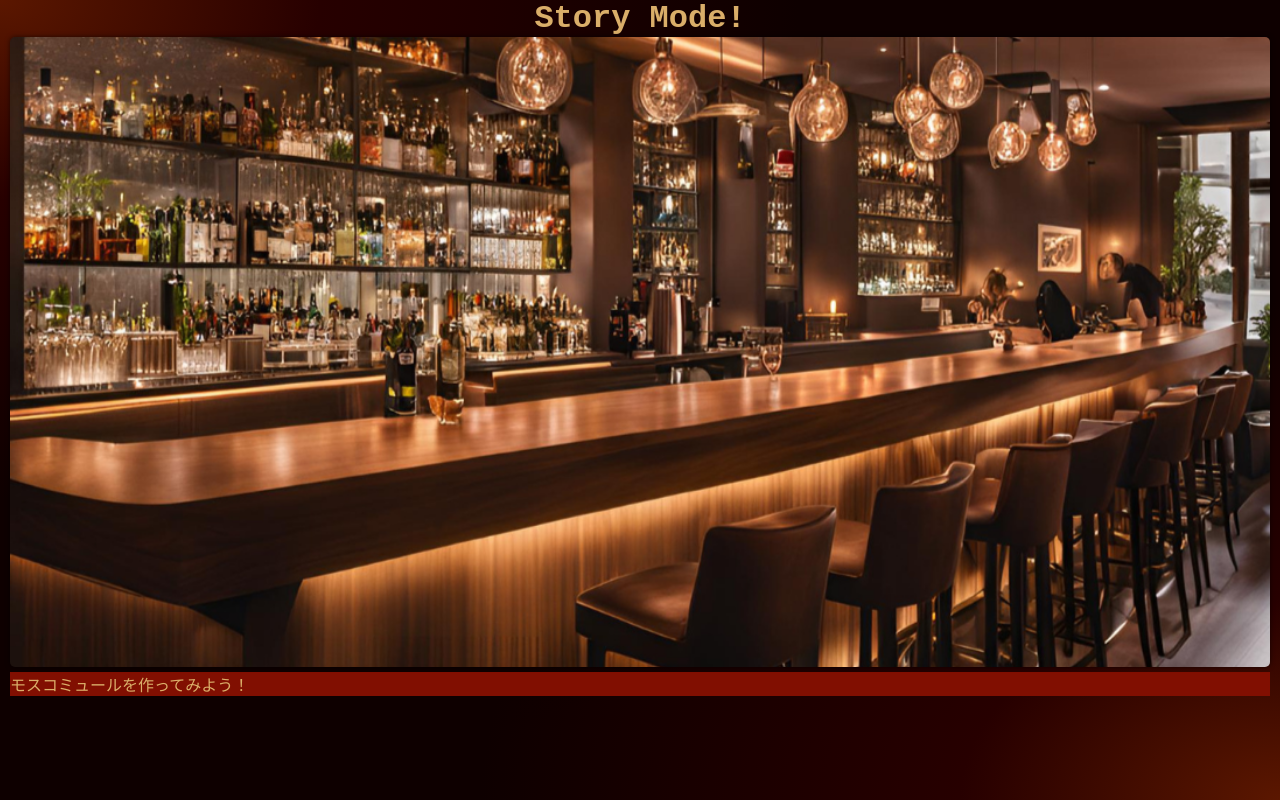
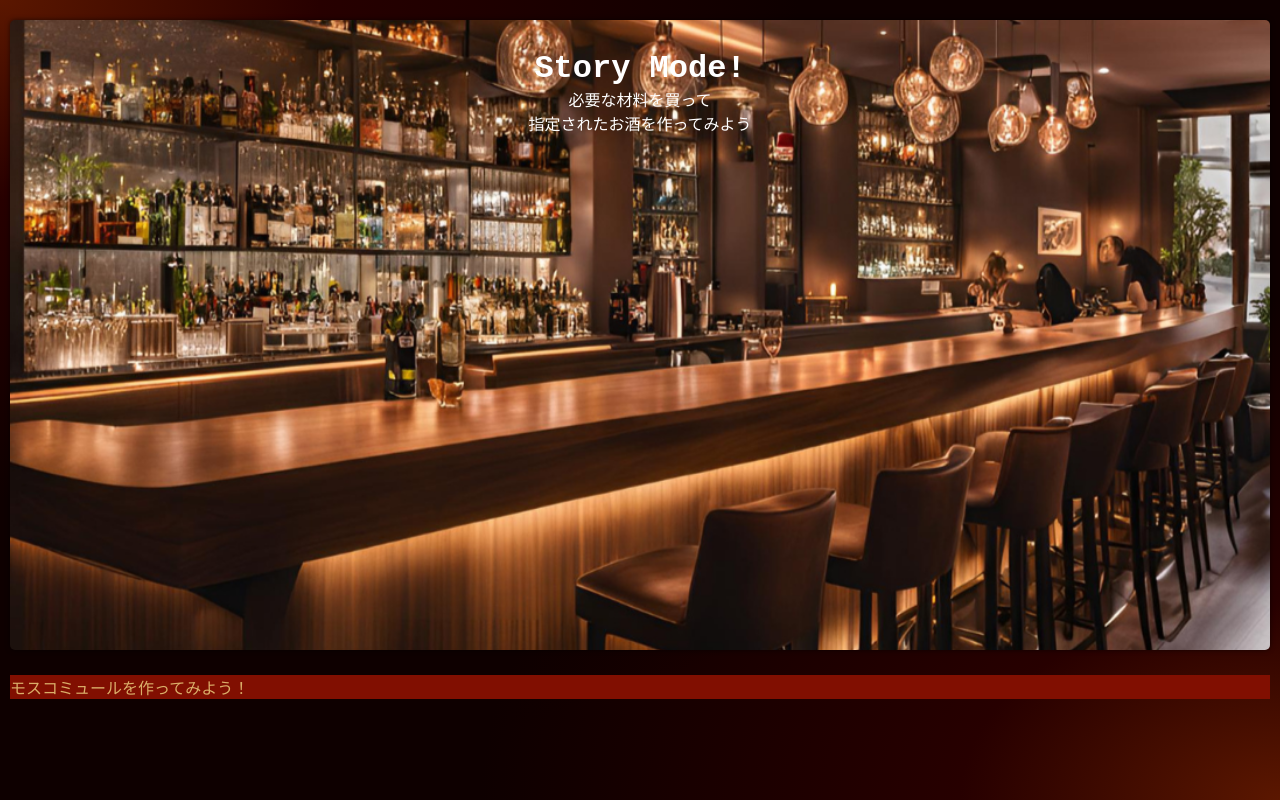
Before and after one commit to aridome222/Frontend-Tacktail, a Next.js app: page /story in a window 1280 px wide. Built offline with nearby package versions, Linux system fonts and the light colour scheme.

Commit message:
update: 画像の上に文字を配置

```diff
--- a/src/app/story/_components/StoryTop.module.css
+++ b/src/app/story/_components/StoryTop.module.css
@@ -1,9 +1,15 @@
-/* .top {
-  background-color: var(--seal-brown);
-} */
+.top {
+  position: relative;
+  padding: 20px 0;
+}
 
 .text {
+  position: absolute;
+  top: 50px;
+  width: 100%;
+  z-index: 1;
   text-align: center;
+  color: #fff;
 }
 
 /* .radialBack {
@@ -17,7 +23,6 @@
 
 .imageParent {
   position: relative;
-  /* z-index: 0; */
   width: 100%;
   aspect-ratio: 16 / 8;
 }
--- a/src/app/story/_components/StoryTop.tsx
+++ b/src/app/story/_components/StoryTop.tsx
@@ -6,6 +6,8 @@ export const StoryTop: React.FC = () => {
     <div className={styles.top}>
       <div className={styles.text}>
         <h1>Story Mode!</h1>
+        <p>必要な材料を買って</p>
+        <p>指定されたお酒を作ってみよう</p>
       </div>
       {/* <div className={styles.radialBack}></div> */}
       <div className={styles.imageParent}>
```
